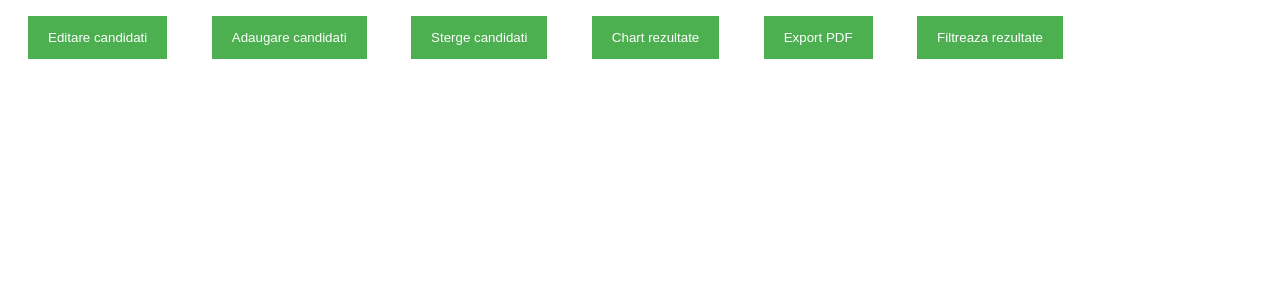
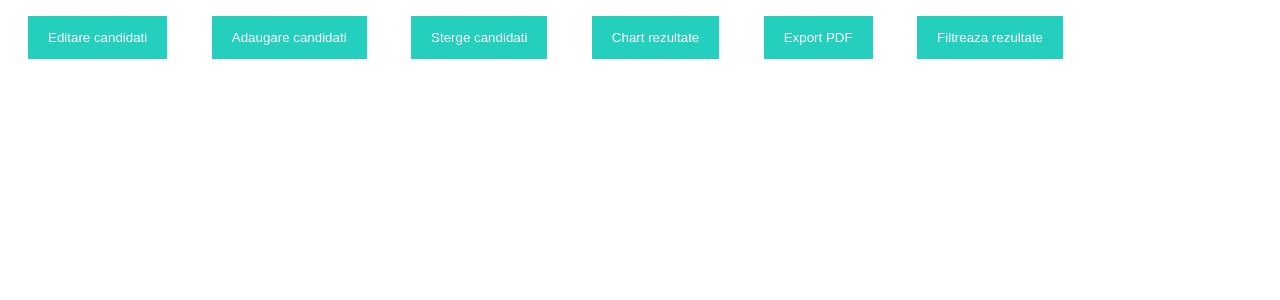
Before and after one commit to cristeastelica/PIE, a PHP site: page /modal.php in a window 1280 px wide. Shown: the top 300 px of the page. Run offline with PHP 8.4, Linux system fonts and the light colour scheme.

Commit message:
design changes

```diff
--- a/modal-rezultate.php
+++ b/modal-rezultate.php
@@ -18,7 +18,7 @@ input[type=text], input[type=password] {
 
 /* Set a style for all buttons */
 button {
-  background-color: #4CAF50;
+  background-color: #24cfbd;
     display: inline-block;
   color: white;
   padding: 14px 20px;
--- a/modal.php
+++ b/modal.php
@@ -18,8 +18,8 @@ input[type=text], input[type=password] {
 
 /* Set a style for all buttons */
 button {
-  background-color: #4CAF50;
-    display: inline-block;
+  background-color: #24cfbd;
+  display: inline-block;
   color: white;
   padding: 14px 20px;
   margin: 8px 20px;
```
Also changed, not shown: index.php (+7 -6 lines), 7589a3fc5ec4006bc0a0dc00eb6e5d58.jpg (added), 1 other file.
